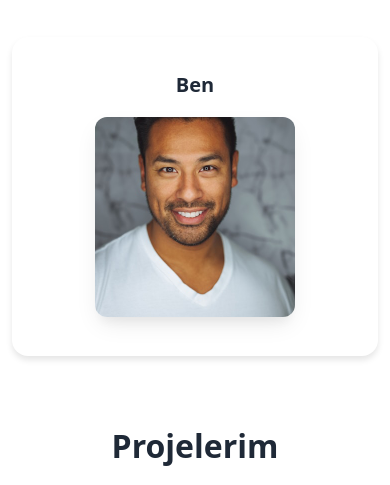
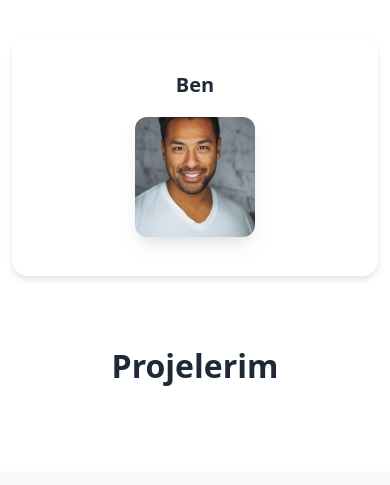
Before and after one commit to burak0aydin/Blog, a website: page index.html in a window 390 px wide. Shown: the part 1520-2005 px from the top of the page. Drawn offline with nearby package versions, Linux system fonts and the light colour scheme.

Commit message:
Resize profile image to smaller, more appropriate size

```diff
--- a/styles.css
+++ b/styles.css
@@ -1129,18 +1129,18 @@ body {
 .featured-image-container {
     position: relative;
     width: 100%;
-    max-width: 300px;
+    max-width: 200px; /* Daha küçük boyut */
     margin: 0 auto;
 }
 
 .profile-image {
     width: 100%;
-    height: auto;
+    height: 200px; /* Sabit yükseklik */
     border-radius: 1rem;
     box-shadow: 0 10px 25px -5px rgba(0, 0, 0, 0.1), 0 10px 10px -5px rgba(0, 0, 0, 0.04);
     transition: transform 0.3s ease, box-shadow 0.3s ease;
     object-fit: cover;
-    aspect-ratio: 1;
+    object-position: center;
 }
 
 .profile-image:hover {
@@ -1163,16 +1163,21 @@ body {
 /* Responsive profil resmi */
 @media (max-width: 768px) {
     .featured-image-container {
-        max-width: 250px;
+        max-width: 150px; /* Daha da küçük mobilde */
     }
 
     .profile-image {
+        height: 150px;
         border-radius: 0.75rem;
     }
 }
 
 @media (max-width: 480px) {
     .featured-image-container {
-        max-width: 200px;
+        max-width: 120px; /* En küçük boyut */
+    }
+
+    .profile-image {
+        height: 120px;
     }
 }
```
